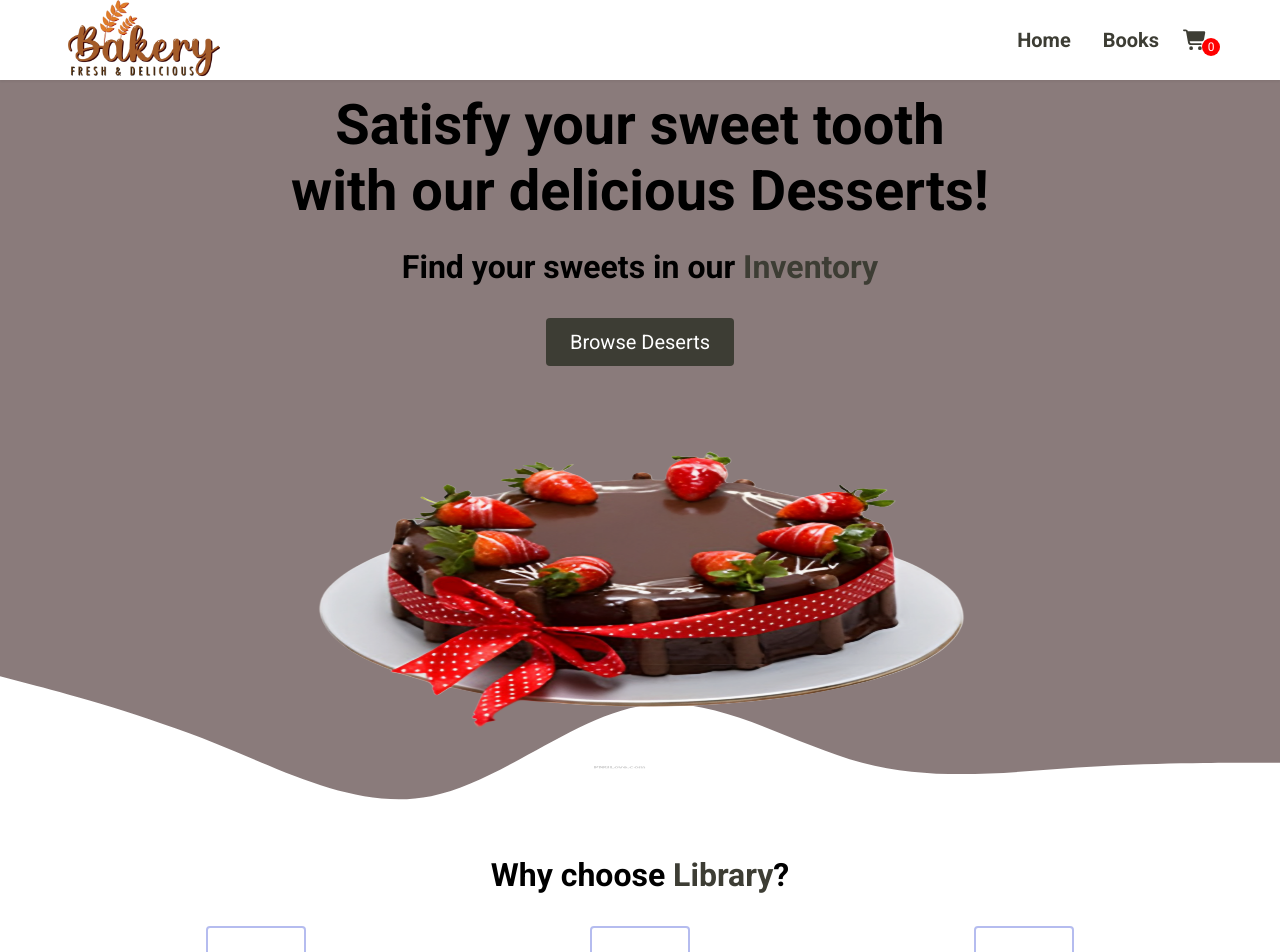
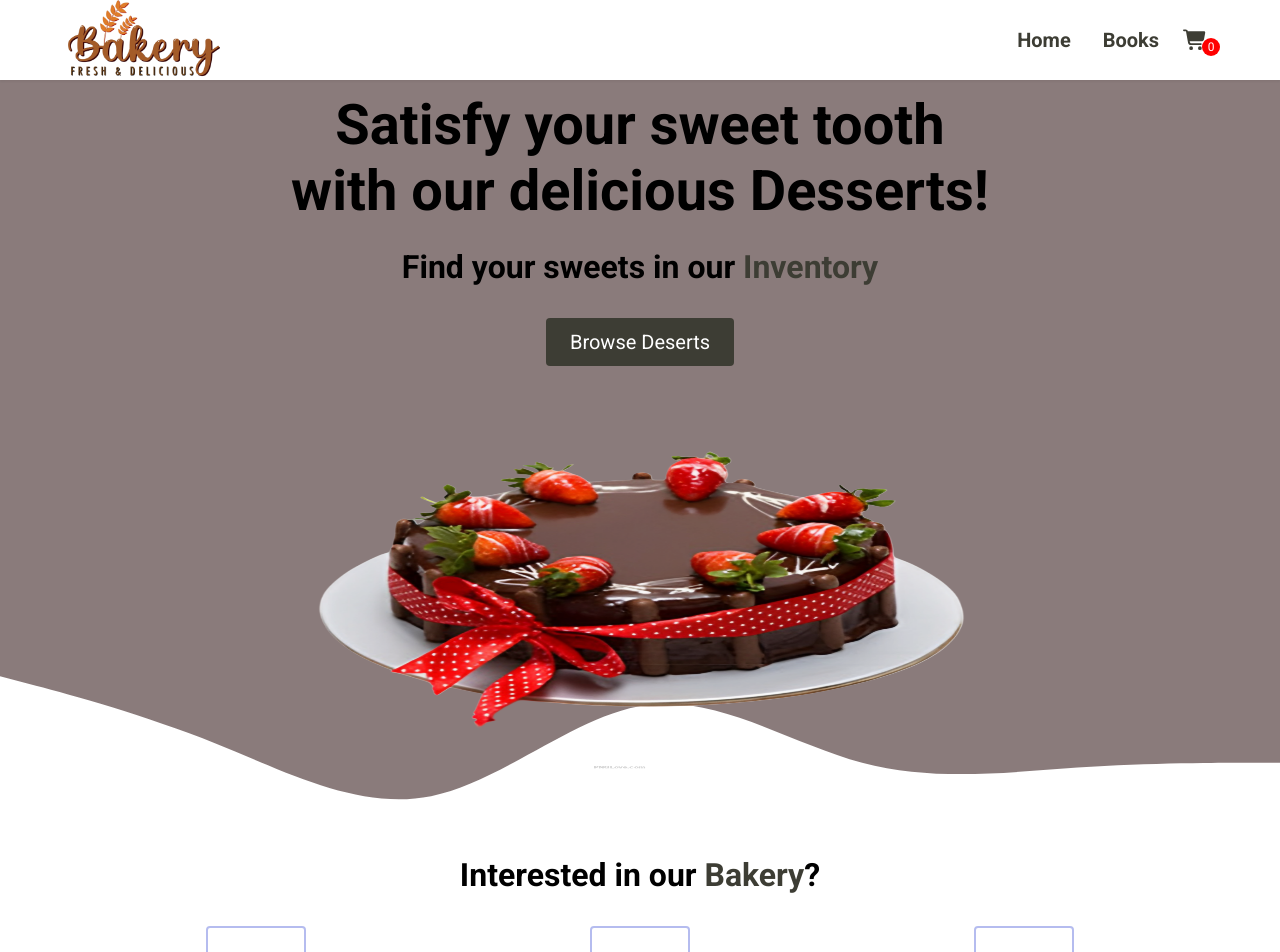
Before and after one commit to JulianCrenshaw/cake, a React (Create React App) app: page / in a window 1280 px wide. Shown: the top 952 px of the page. Built offline with nearby package versions, Linux system fonts and the light colour scheme.

Commit message:
highlights

```diff
--- a/src/components/Highlights.jsx
+++ b/src/components/Highlights.jsx
@@ -8,7 +8,7 @@
       <div className="container">
         <div className="row">
           <h2 className="section__title">
-            Why choose <span className="blue">Library</span>?
+            Interested in our <span className="blue">Bakery</span>?
           </h2>
           <div className="highlight__wrapper">
             <Highlight
```
Also changed, not shown: src/assets/Undraw_Books.svg (deleted).
